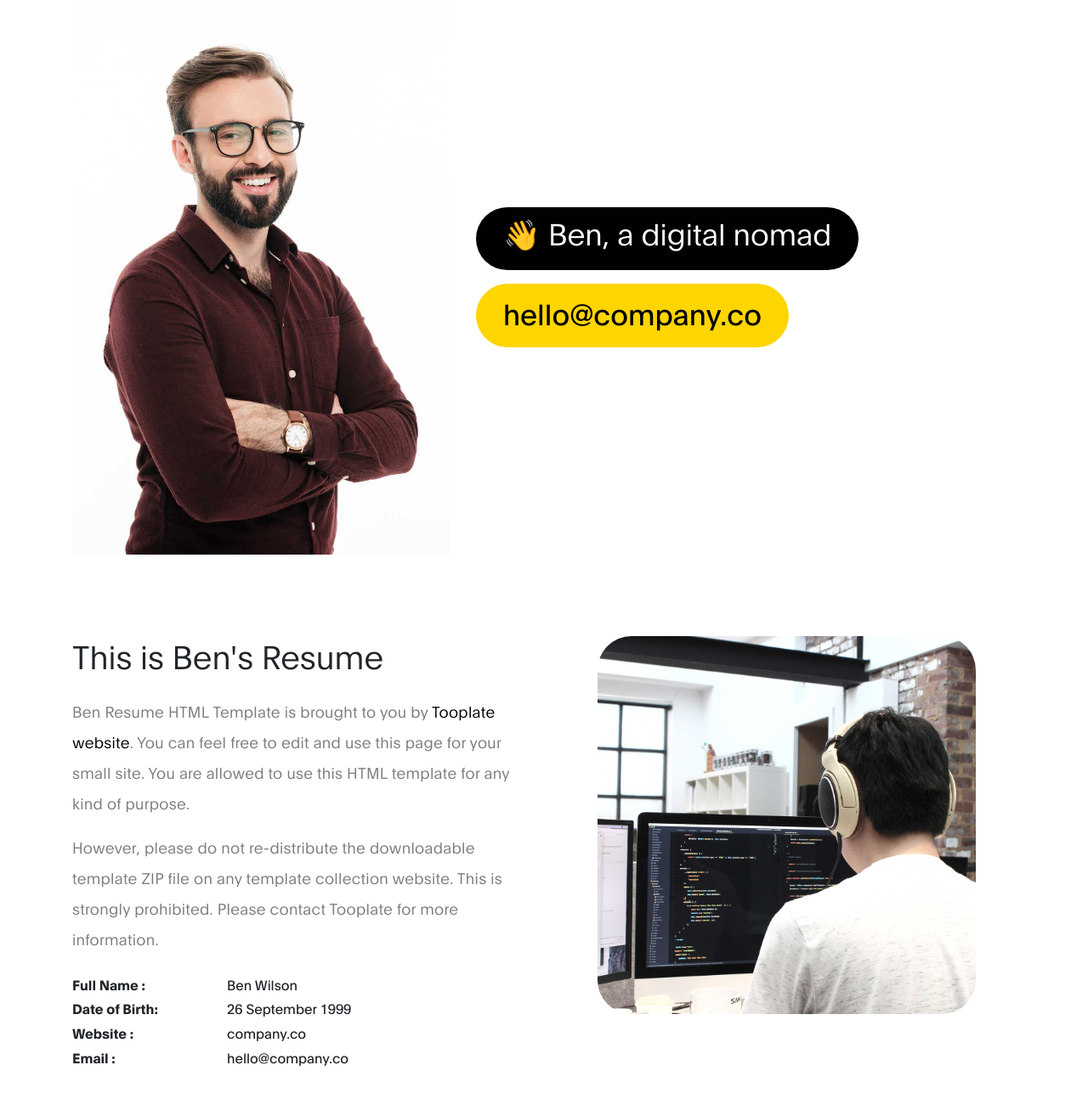
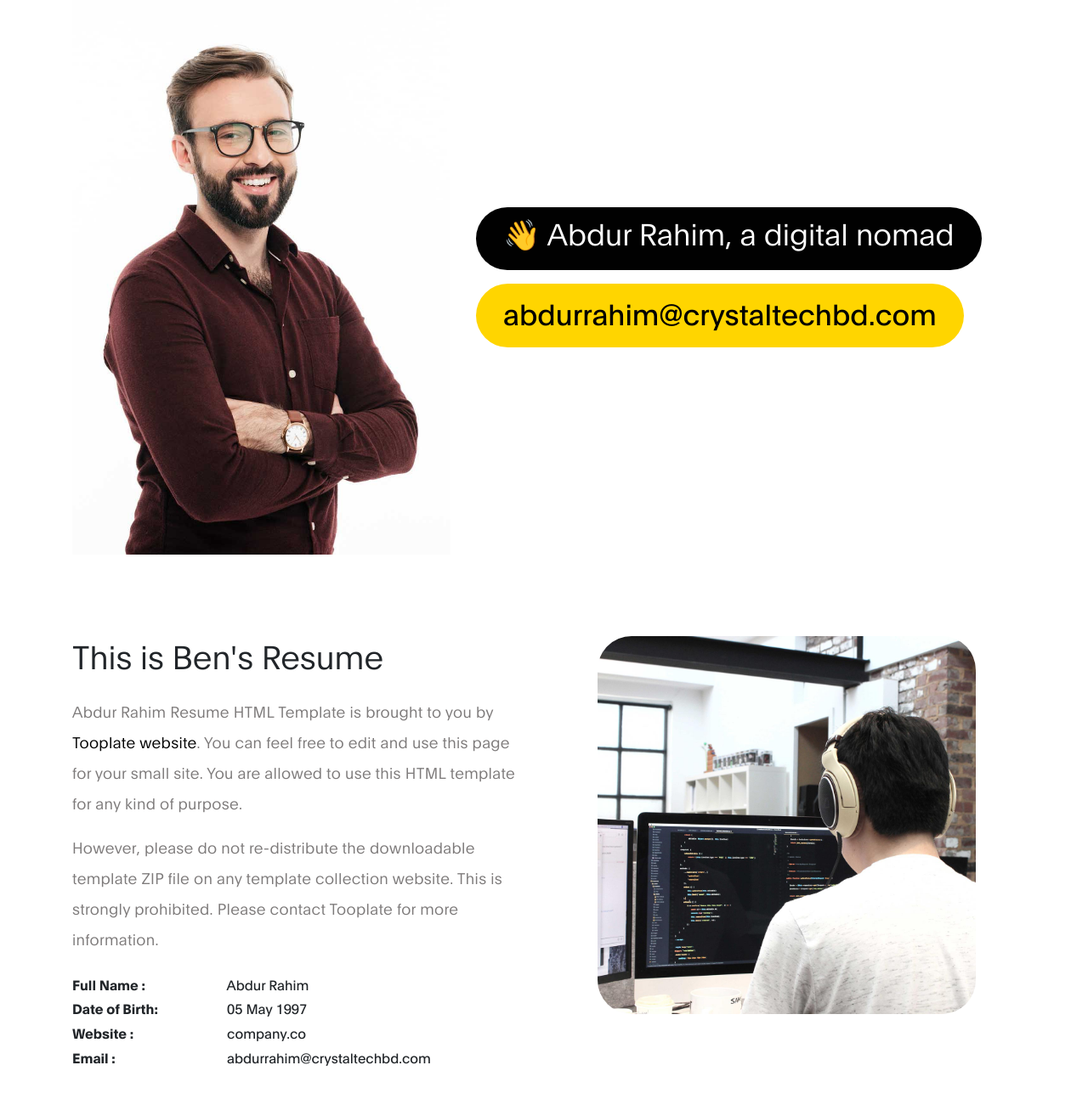
Before and after one commit to abrahimcse/Jenkins-SonarQube-Docker, a plain HTML site: page index.html in a window 1280 px wide. Shown: the top 1294 px of the page at 85% size. Drawn offline with Linux system fonts and the light colour scheme.

Commit message:
Update index.html

```diff
--- a/index.html
+++ b/index.html
@@ -31,7 +31,7 @@ https://www.tooplate.com/view/2120-ben-resume
         <div class="container">
 
             <a class="navbar-brand" href="#">
-                Ben Resume
+                Abdur Rahim Resume
             </a>
 
             <button class="navbar-toggler" type="button" data-toggle="collapse" data-target="#navbarNav" aria-controls="navbarNav" aria-expanded="false" aria-label="Toggle navigation">
@@ -79,10 +79,10 @@ https://www.tooplate.com/view/2120-ben-resume
                    <div class="d-flex flex-column justify-content-center align-items-center col-lg-7 col-md-7 col-12">
                         <div class="hero-text">
 
-                            <h1 class="hero-title">👋 Ben, a digital nomad</h1>
+                            <h1 class="hero-title">👋 Abdur Rahim, a digital nomad</h1>
 
                             <a href="#" class="email-link">
-                                hello@company.co
+                                abdurrahim@crystaltechbd.com
                             </a>
 
                         </div>
@@ -100,18 +100,18 @@ https://www.tooplate.com/view/2120-ben-resume
                 <div class="col-lg-6 col-md-6 col-12">
                     <h3 class="mb-4">This is Ben's Resume</h3>
 
-                    <p>Ben Resume HTML Template is brought to you by <a rel="nofollow" href="https://www.tooplate.com" target="_parent">Tooplate website</a>. You can feel free to edit and use this page for your small site. You are allowed to use this HTML template for any kind of purpose.</p>
+                    <p>Abdur Rahim Resume HTML Template is brought to you by <a rel="nofollow" href="https://www.tooplate.com" target="_parent">Tooplate website</a>. You can feel free to edit and use this page for your small site. You are allowed to use this HTML template for any kind of purpose.</p>
 
                     <p>However, please do not re-distribute the downloadable template ZIP file on any template collection website. This is strongly prohibited. Please contact Tooplate for more information.</p>
 
                     <ul class="mt-4 mb-5 mb-lg-0 profile-list list-unstyled">
-                        <li><strong>Full Name :</strong> Ben Wilson </li>
+                        <li><strong>Full Name :</strong> Abdur Rahim </li>
 
-                        <li><strong>Date of Birth:</strong> 26 September 1999</li>
+                        <li><strong>Date of Birth:</strong> 05 May 1997</li>
 
                         <li><strong>Website :</strong> company.co</li>
 
-                        <li><strong>Email :</strong> hello@company.co</li>
+                        <li><strong>Email :</strong>  abdurrahim@crystaltechbd.com</li>
                     </ul>
                 </div>
 
```
